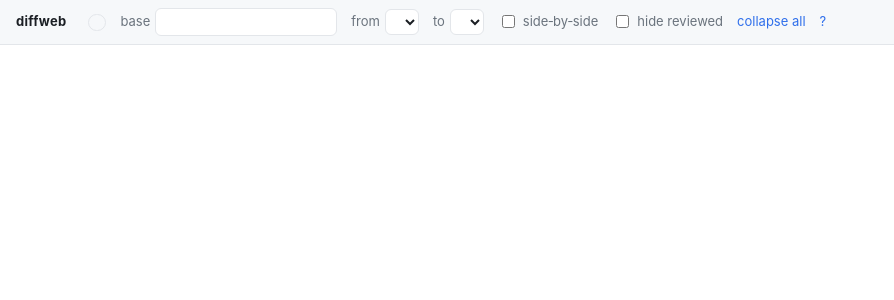
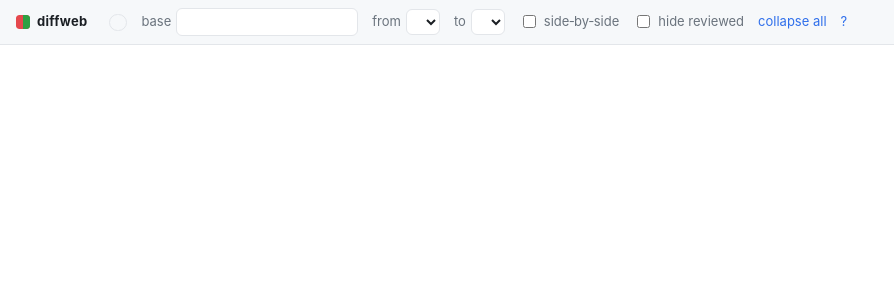
Before and after one commit to tupoiu/dotfiles, a FastAPI app: template diffweb/templates/worktree.html in a window 1280 px wide. Shown: the top 300 px of the page, without its empty margins (0-894 px from the left). Run offline with FastAPI, Linux system fonts and the light colour scheme; the template is opened without the code that fills it, so the values that code supplies are empty; some libraries are stand-ins or nearby versions.

Commit message:
Give diffweb a diff icon
A rounded square, red on the left and green on the right - removals and
additions in one glyph. It is the browser icon and sits beside the wordmark on
every page, so it is visible in a page screenshot rather than only in a tab.

/favicon.ico now redirects to it instead of 404ing on every page load, which it
has been doing all along.

Colours are fixed rather than themed: a favicon cannot follow prefers-color-
scheme, and these read against both light and dark browser chrome.

Co-Authored-By: Claude Opus 5 (1M context) <noreply@anthropic.com>

```diff
--- a/diffweb/app.py
+++ b/diffweb/app.py
@@ -11,7 +11,13 @@ from typing import Any
 
 from ansi2html import Ansi2HTMLConverter
 from fastapi import Depends, FastAPI, HTTPException, Query, Request
-from fastapi.responses import HTMLResponse, JSONResponse, PlainTextResponse, StreamingResponse
+from fastapi.responses import (
+    HTMLResponse,
+    JSONResponse,
+    PlainTextResponse,
+    RedirectResponse,
+    StreamingResponse,
+)
 from fastapi.staticfiles import StaticFiles
 from fastapi.templating import Jinja2Templates
 
@@ -284,6 +290,11 @@ async def events(wt_id: str, config: DiffwebConfig = Depends(get_config)) -> Any
     return StreamingResponse(stream(), media_type="text/event-stream")
 
 
+@app.get("/favicon.ico", include_in_schema=False)
+def favicon() -> Any:
+    return RedirectResponse("/static/favicon.svg", status_code=301)
+
+
 @app.get("/healthz", response_class=PlainTextResponse)
 def healthz() -> str:
     return "ok"
--- a/diffweb/static/app.css
+++ b/diffweb/static/app.css
@@ -24,7 +24,11 @@ code { font-family: ui-monospace, "SF Mono", Menlo, monospace; }
   gap: 16px; flex-wrap: wrap; padding: 8px 16px;
   background: var(--panel); border-bottom: 1px solid var(--line);
 }
-.brand { font-weight: 650; letter-spacing: .02em; color: var(--fg); }
+.brand {
+  display: inline-flex; align-items: center; gap: 7px;
+  font-weight: 650; letter-spacing: .02em; color: var(--fg);
+}
+.brand .mark { display: block; border-radius: 3px; }
 main { padding: 16px; }
 
 .controls { display: flex; align-items: center; gap: 14px; flex-wrap: wrap; }
--- a/diffweb/templates/base.html
+++ b/diffweb/templates/base.html
@@ -4,6 +4,7 @@
 <meta charset="utf-8">
 <meta name="viewport" content="width=device-width, initial-scale=1">
 <title>{% block title %}diffweb{% endblock %}</title>
+<link rel="icon" type="image/svg+xml" href="/static/favicon.svg">
 <link rel="stylesheet" href="/static/vendor/diff2html.min.css">
 <link rel="stylesheet" href="/static/vendor/highlight-light.min.css" media="(prefers-color-scheme: light)">
 <link rel="stylesheet" href="/static/vendor/highlight-dark.min.css" media="(prefers-color-scheme: dark)">
@@ -11,7 +12,7 @@
 </head>
 <body>
 <header class="topbar">
-  <a class="brand" href="/">diffweb</a>
+  <a class="brand" href="/"><img class="mark" src="/static/favicon.svg" alt="" width="14" height="14">diffweb</a>
   {% block toolbar %}{% endblock %}
 </header>
 <main>{% block content %}{% endblock %}</main>
```
Also changed, not shown: tests/test_diffweb.py (+27 -0 lines), diffweb/README.md, diffweb/static/favicon.svg (added).
